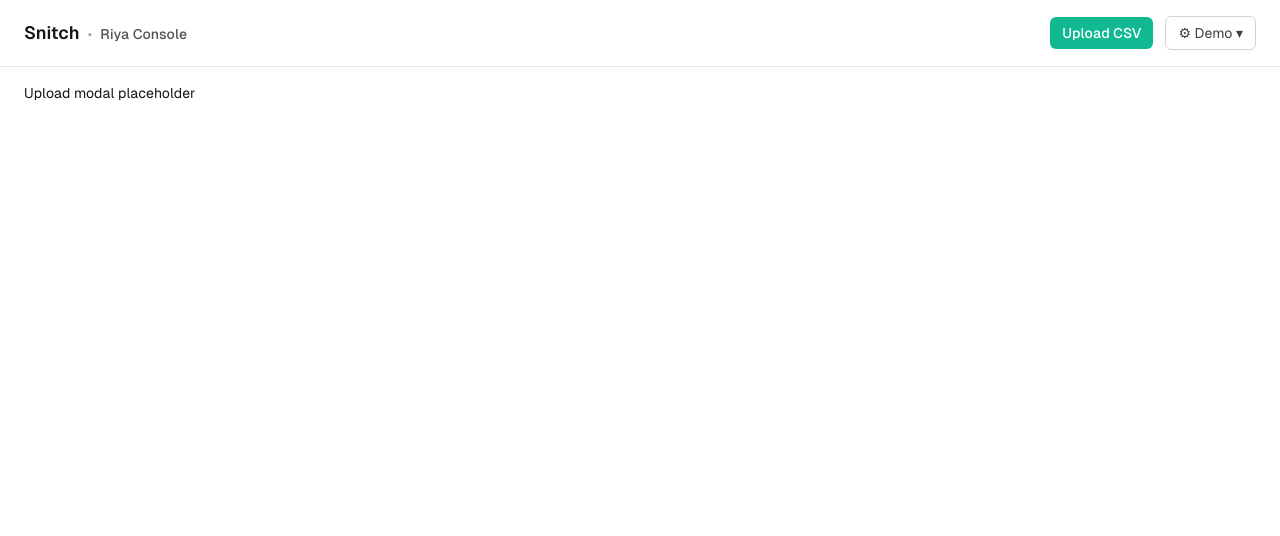
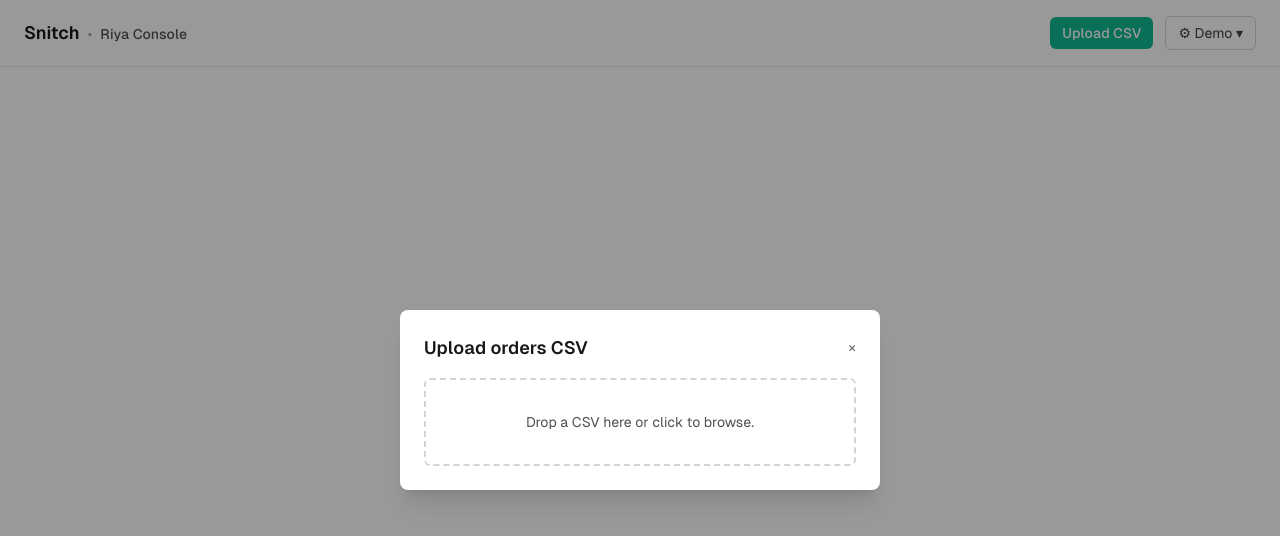
Before and after one commit to ENZ048/DoorBell, a React (Vite) app in the folder frontend/: page / in a window 1280 px wide. Both pictures are taken after a click on the button "Upload CSV". Shown: the top 536 px of the page. Built offline with nearby package versions, Linux system fonts and the light colour scheme.

Commit message:
UploadModal: CSV upload with per-row error display

```diff
--- a/frontend/src/App.tsx
+++ b/frontend/src/App.tsx
@@ -1,20 +1,13 @@
 import { useState } from "react"
 import { TopBar } from "./components/TopBar"
+import { UploadModal } from "./components/UploadModal"
 
 export default function App() {
   const [uploadOpen, setUploadOpen] = useState(false)
-  const [demoOpen, setDemoOpen] = useState(false)
   return (
     <div className="min-h-screen bg-brand-primary text-neutral-900 font-sans">
-      <TopBar
-        brand="Snitch"
-        onUploadClick={() => setUploadOpen(true)}
-        onDemoClick={() => setDemoOpen((v) => !v)}
-      />
-      <main className="px-6 py-4">
-        {uploadOpen && <p className="text-sm">Upload modal placeholder</p>}
-        {demoOpen && <p className="text-sm">Demo menu placeholder</p>}
-      </main>
+      <TopBar brand="Snitch" onUploadClick={() => setUploadOpen(true)} onDemoClick={() => {}} />
+      <UploadModal open={uploadOpen} onClose={() => setUploadOpen(false)} />
     </div>
   )
 }
--- /dev/null
+++ b/frontend/src/components/UploadModal.tsx
@@ -0,0 +1,78 @@
+import { useState } from "react"
+import { api } from "../api"
+import { useStore } from "../store"
+
+interface Props {
+  open: boolean
+  onClose: () => void
+}
+
+export function UploadModal({ open, onClose }: Props) {
+  const upsertOrder = useStore((s) => s.upsertOrder)
+  const [busy, setBusy] = useState(false)
+  const [error, setError] = useState<string | null>(null)
+  const [rejected, setRejected] = useState<
+    Array<{ row_number: number; reason: string }>
+  >([])
+
+  if (!open) return null
+
+  async function handleFile(file: File) {
+    setBusy(true)
+    setError(null)
+    setRejected([])
+    try {
+      const res = await api.uploadCsv(file)
+      for (const o of res.inserted) upsertOrder(o)
+      setRejected(res.rejected.map((r) => ({ row_number: r.row_number, reason: r.reason })))
+      if (res.rejected.length === 0) onClose()
+    } catch (e: unknown) {
+      setError(e instanceof Error ? e.message : "Upload failed")
+    } finally {
+      setBusy(false)
+    }
+  }
+
+  return (
+    <div className="fixed inset-0 z-40 flex items-center justify-center bg-black/40">
+      <div className="w-[480px] rounded-lg bg-brand-primary p-6 shadow-xl">
+        <div className="flex items-center justify-between mb-4">
+          <h2 className="text-lg font-semibold">Upload orders CSV</h2>
+          <button onClick={onClose} className="text-neutral-500 hover:text-neutral-900">
+            ×
+          </button>
+        </div>
+        <label className="block cursor-pointer rounded-md border-2 border-dashed border-neutral-300 p-8 text-center text-sm text-neutral-600 hover:border-brand-secondary">
+          <input
+            type="file"
+            accept=".csv"
+            className="hidden"
+            onChange={(e) => {
+              const f = e.target.files?.[0]
+              if (f) void handleFile(f)
+            }}
+          />
+          Drop a CSV here or click to browse.
+        </label>
+        {busy && <p className="mt-3 text-sm">Uploading…</p>}
+        {error && (
+          <p className="mt-3 rounded bg-red-50 p-2 text-sm text-red-700">{error}</p>
+        )}
+        {rejected.length > 0 && (
+          <div className="mt-3 rounded bg-amber-50 p-2 text-sm text-amber-800">
+            <div className="font-medium">
+              {rejected.length} row{rejected.length === 1 ? "" : "s"} rejected:
+            </div>
+            <ul className="ml-4 list-disc">
+              {rejected.map((r) => (
+                <li key={r.row_number}>
+                  Row {r.row_number}: {r.reason}
+                </li>
+              ))}
+            </ul>
+          </div>
+        )}
+      </div>
+    </div>
+  )
+}
```
